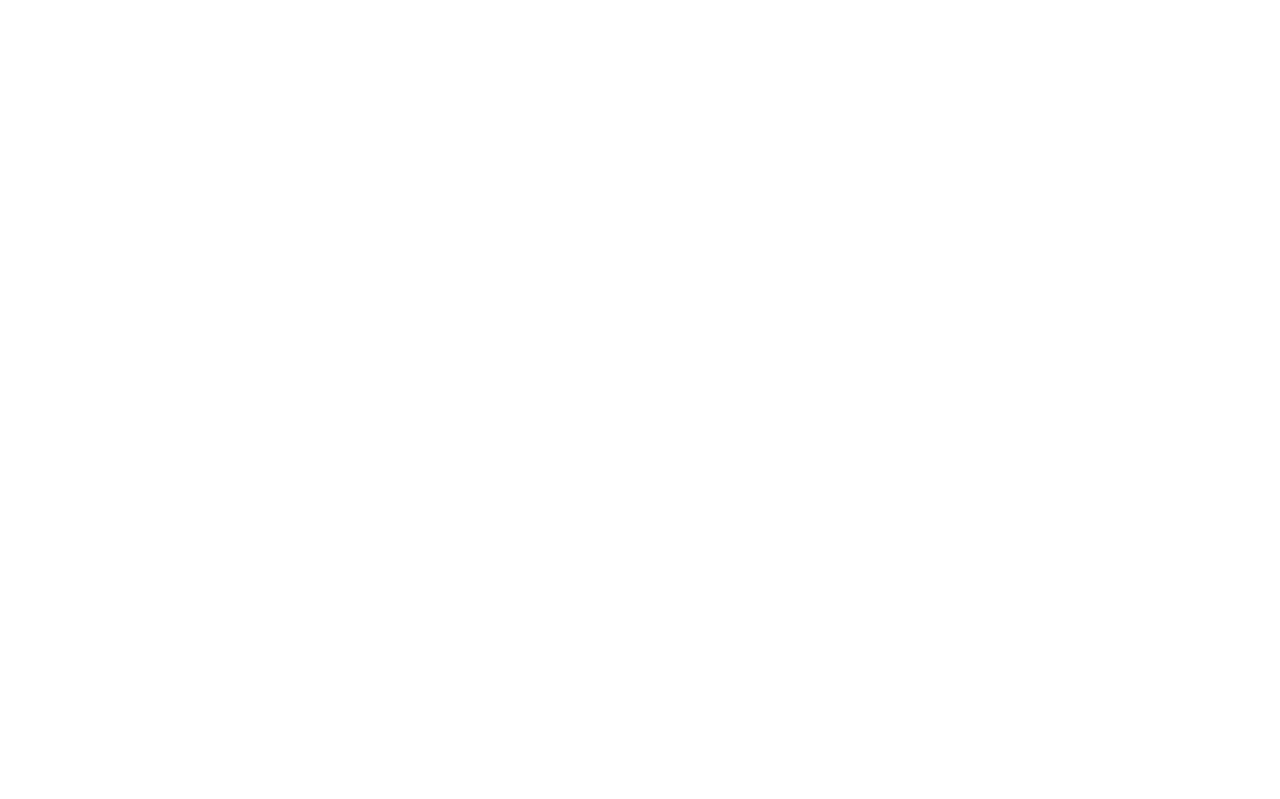
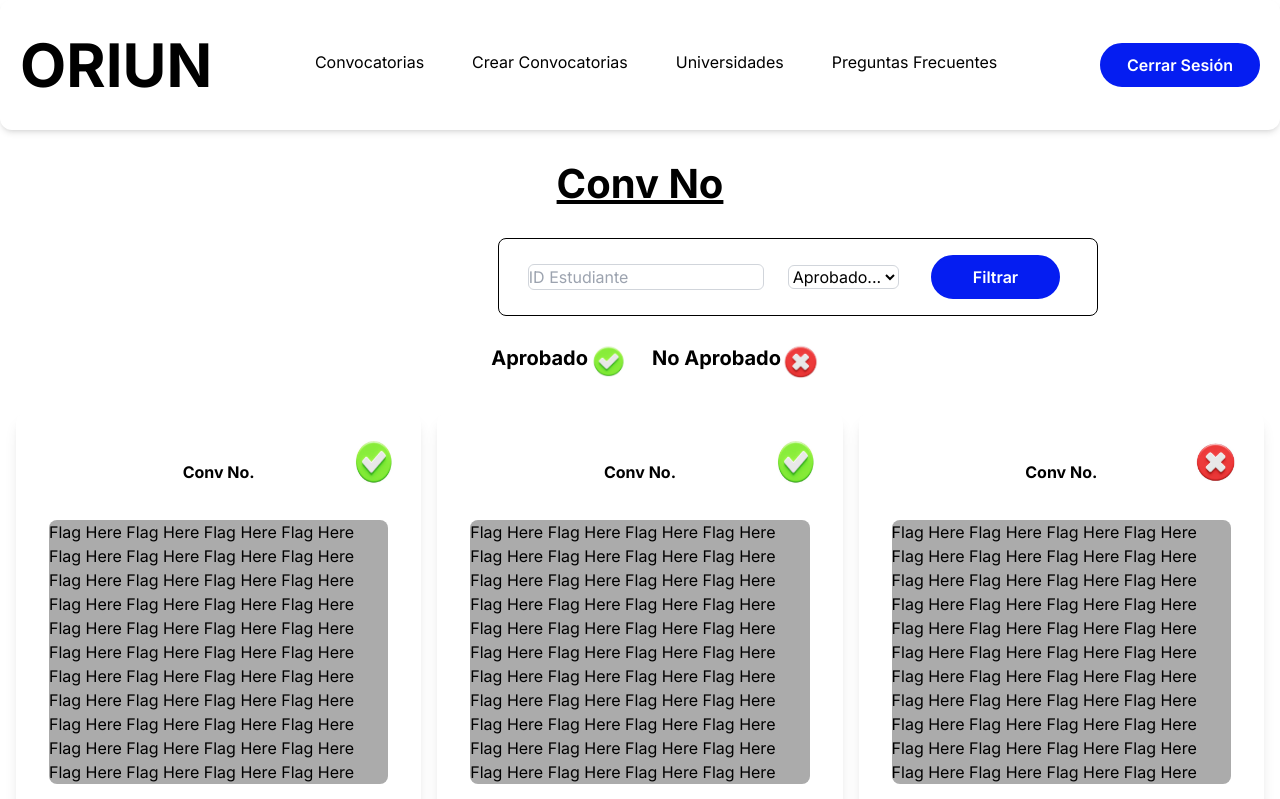
Before and after one commit to camunozv/oriun-frontend, a Next.js app: page /Convocatorias/ConvocatoriasAdmin/VerResultadosConv/1 in a window 1280 px wide. Before the commit this address had no page. Shown: the top 799 px of the page. Built offline with nearby package versions, Linux system fonts and the light colour scheme; no server answers; sample sign-in values are in the browser's storage.

Commit message:
Pending to implement endpoint 1 case 8; some little fixes made

```diff
--- /dev/null
+++ b/app/Convocatorias/ConvocatoriasAdmin/VerResultadosConv/[lambda]/page.jsx
@@ -0,0 +1,91 @@
+"use client";
+import React from "react";
+import CardResultadosEmp from "@/components/Results/CardResultadosEmp";
+import { useSession } from "next-auth/react";
+import { redirect } from "next/navigation";
+
+function ResultConvAdmin({ params }) {
+  const id = params.lambda;
+
+  const { data: session, state } = useSession({
+    required: true,
+    onUnauthenticated() {
+      redirect("/Convocatorias");
+    },
+  });
+
+  const token = session?.access;
+  const user_type = session?.type_user;
+
+  if (!session) {
+    return <div>{state}...</div>;
+  } else if (user_type === "student") {
+    redirect("/Convocatorias");
+  } else {
+    return (
+      <>
+        <main className="relative mt-4 mx-auto overflow-hidden max-w-[1580px] gap-3 p-2">
+          <h1 className="font-bold text-[40px] underline text-center">
+            Conv No
+          </h1>
+          <br />
+          <section className="flex items-center justify-center w-[1580px]">
+            <form className="flex gap-6 justify-center items-center w-[600px] border border-black px-3 py-2 rounded-lg">
+              <input type="text" className="border-gray-300 border rounded-md outline-none" placeholder="ID Estudiante"></input>
+
+              <select placeholder={null} className="border-gray-300 border rounded-md outline-none bg-white">
+                <option value={null}>Aprobado...</option>
+                <option value="true">Si</option>
+                <option value="false">No</option>
+              </select>
+
+              <div className="p-2">
+                <button
+                  type="submit"
+                  className="font-semibold bg-figma_blue border-2 rounded-full border-figma_blue text-white hover:text-figma_blue hover:bg-white py-2 px-10"
+                >
+                  Filtrar
+                </button>
+              </div>
+            </form>
+          </section>
+          <br />
+          <div className="grid grid-cols-2 justify-center">
+            <div className="px-3">
+              <p className="font-bold text-[20px] text-right">
+                Aprobado
+                <img
+                  src={"/images/Aprobada.jpeg"}
+                  className="inline object-contain h-10 w-10"
+                />
+              </p>
+            </div>
+            <div className="px-3">
+              <p className="font-bold text-[20px] text-left">
+                {" "}
+                No Aprobado
+                <img
+                  src={"/images/NoAprobada.jpeg"}
+                  className="inline object-contain h-10 w-10"
+                />
+              </p>
+            </div>
+          </div>
+          <br />
+          <div className="grid grid-cols-3">
+            <div className="p-2">
+              <CardResultadosEmp StudentResult="Aprobado" />
+            </div>
+            <div className="p-2">
+              <CardResultadosEmp StudentResult="Aprobado" />
+            </div>
+            <div className="p-2">
+              <CardResultadosEmp StudentResult="No Aprobado" />
+            </div>
+          </div>
+        </main>
+      </>
+    );
+  }
+}
+export default ResultConvAdmin;
--- a/app/Convocatorias/ConvocatoriasAdmin/VerResultadosConv/page.jsx
+++ /dev/null
@@ -1,64 +0,0 @@
-import React from "react";
-import CardResultadosEmp from "@/components/Results/CardResultadosEmp"
-
-function ResultConvAdmin(){
-
-    return(
-        <div className="p-8">
-            <h1 className="font-bold text-[40px] underline text-center">Conv No</h1>
-            <br/>
-            <div className=" flex justify-center items-center">
-               <div className="w-3/3 border border-black px-3 py-2 rounded-lg">
-                <div className="grid grid-cols-4">
-                    <div className="p-2">
-                        <div className="border border-black p-2">
-                        <h6 className="font-bold">ID Estudiante</h6>
-                        </div>
-                    </div>
-                    <div className="p-2 col-span-2">
-                        <div className="border border-black p-2">
-                        <h6 className="font-bold text-center">Aprobado</h6>
-                        </div>
-                    </div>
-                    <div className="p-2">
-                        <button
-                            type="button"
-                            className="font-semibold bg-figma_blue border-2 rounded-full border-figma_blue text-white hover:text-figma_blue hover:bg-white py-2 px-10"
-                            >
-                            Filtrar
-                        </button>
-                    </div>
-
-                </div>
-               </div>
-            </div>
-            <br/>
-            <div className="flex grid grid-cols-2 justify-center">
-                <div className="px-3">
-                    <p className="font-bold text-[20px] text-right">Aprobado
-                        <img src={"/images/Aprobada.jpeg"} className="inline object-contain h-10 w-10"/>
-                    </p>
-                </div>
-                <div className="px-3">
-                    <p className="font-bold text-[20px] text-left"> No Aprobado
-                        <img src={"/images/NoAprobada.jpeg"} className="inline object-contain h-10 w-10"/>
-                    </p>
-                </div>
-            </div>
-            <br/>
-            <div className="grid grid-cols-3">
-                <div className="p-2">
-                   <CardResultadosEmp StudentResult="Aprobado"/>
-                </div>
-                <div className="p-2">
-                   <CardResultadosEmp StudentResult="Aprobado"/>
-                </div>
-                <div className="p-2">
-                   <CardResultadosEmp StudentResult="No Aprobado"/>
-                </div>
-            </div>
-        </div>
-    )
-
-}
-export default ResultConvAdmin;
--- a/components/ConvsPage/DetailsConvocatoria.jsx
+++ b/components/ConvsPage/DetailsConvocatoria.jsx
@@ -75,10 +75,10 @@
           </label>
           <p id="active">{call.active}</p>
 
-          <div className="flex">
+          <div className="flex gap-3">
             <button
               type="button"
-              className="flex-1 mr-3 font-semibold bg-figma_blue border-2 rounded-full border-figma_blue text-white hover:text-figma_blue hover:bg-white py-2"
+              className="flex-1  font-semibold bg-figma_blue border-2 rounded-full border-figma_blue text-white hover:text-figma_blue hover:bg-white py-2"
               onClick={handleClickDelete}
             >
               Eliminar
@@ -86,7 +86,7 @@
 
             <button
               type="button"
-              className="flex-1 ml-3 font-semibold bg-figma_blue border-2 rounded-full border-figma_blue text-white hover:text-figma_blue hover:bg-white py-2"
+              className="flex-1  font-semibold bg-figma_blue border-2 rounded-full border-figma_blue text-white hover:text-figma_blue hover:bg-white py-2"
             >
               <Link
                 href={`/Convocatorias/ConvocatoriasAdmin/Postulaciones/VerPostulaciones/${id}`}
@@ -97,12 +97,13 @@
 
             <button
               type="button"
-              className="flex-1 mr-3 font-semibold bg-figma_blue border-2 rounded-full border-figma_blue text-white hover:text-figma_blue hover:bg-white py-2"
+              className="flex-1  font-semibold bg-figma_blue border-2 rounded-full border-figma_blue text-white hover:text-figma_blue hover:bg-white py-2"
             >
               <Link
-              href={`/Convocatorias/ConvocatoriasAdmin/VerResultadosConv`}
-              > Ver Resultados</Link>
-
+                href={`/Convocatorias/ConvocatoriasAdmin/VerResultadosConv/${id}`}
+              >
+                Ver Resultados
+              </Link>
             </button>
           </div>
         </section>
@@ -162,7 +163,7 @@
           <div className="flex">
             <button
               type="button"
-              className="flex-1 mr-2 font-semibold bg-figma_blue border-2 rounded-full border-figma_blue text-white hover:text-figma_blue hover:bg-white py-2"
+              className="flex-1  font-semibold bg-figma_blue border-2 rounded-full border-figma_blue text-white hover:text-figma_blue hover:bg-white py-2"
               onClick={handleClickDelete}
             >
               Eliminar
@@ -170,7 +171,7 @@
 
             <button
               type="button"
-              className="flex-1 ml-2 font-semibold bg-figma_blue border-2 rounded-full border-figma_blue text-white hover:text-figma_blue hover:bg-white py-2"
+              className="flex-1  font-semibold bg-figma_blue border-2 rounded-full border-figma_blue text-white hover:text-figma_blue hover:bg-white py-2"
             >
               <Link
                 href={`/Convocatorias/ConvocatoriasAdmin/Postulaciones/VerPostulaciones/${id}`}
@@ -180,11 +181,13 @@
             </button>
             <button
               type="button"
-              className="flex-1 mr-3 font-semibold bg-figma_blue border-2 rounded-full border-figma_blue text-white hover:text-figma_blue hover:bg-white py-2 pr-3"
+              className="flex-1  font-semibold bg-figma_blue border-2 rounded-full border-figma_blue text-white hover:text-figma_blue hover:bg-white py-2 pr-3"
             >
               <Link
-              href={`/Convocatorias/ConvocatoriasAdmin/VerResultadosConv`}
-              > Ver Resultados</Link>
+                href={`/Convocatorias/ConvocatoriasAdmin/VerResultadosConv/${id}`}
+              >
+                Ver Resultados
+              </Link>
             </button>
           </div>
         </section>
```
